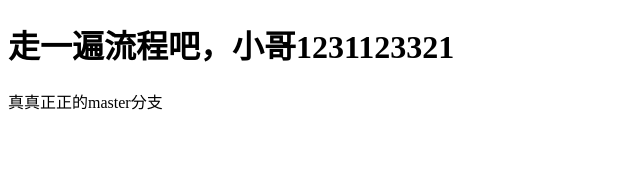
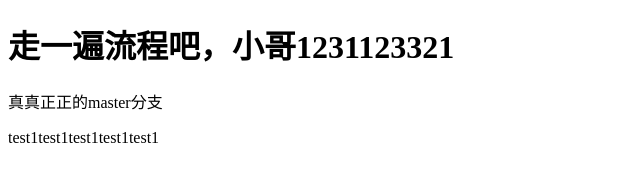
Before and after one commit to FoxDaxian/gitStudy, a plain HTML site: page index.html in a window 1280 px wide. Shown: the whole page, without its empty margins (0-640 px from the left). Drawn offline with Linux system fonts and the light colour scheme.

Commit message:
Update: test test

```diff
--- a/index.html
+++ b/index.html
@@ -7,5 +7,6 @@
 <body>
 	<h1>走一遍流程吧，小哥1231123321</h1>
 	<p>真真正正的master分支</p>
+	<p>test1test1test1test1test1</p>
 </body>
 </html>
```
